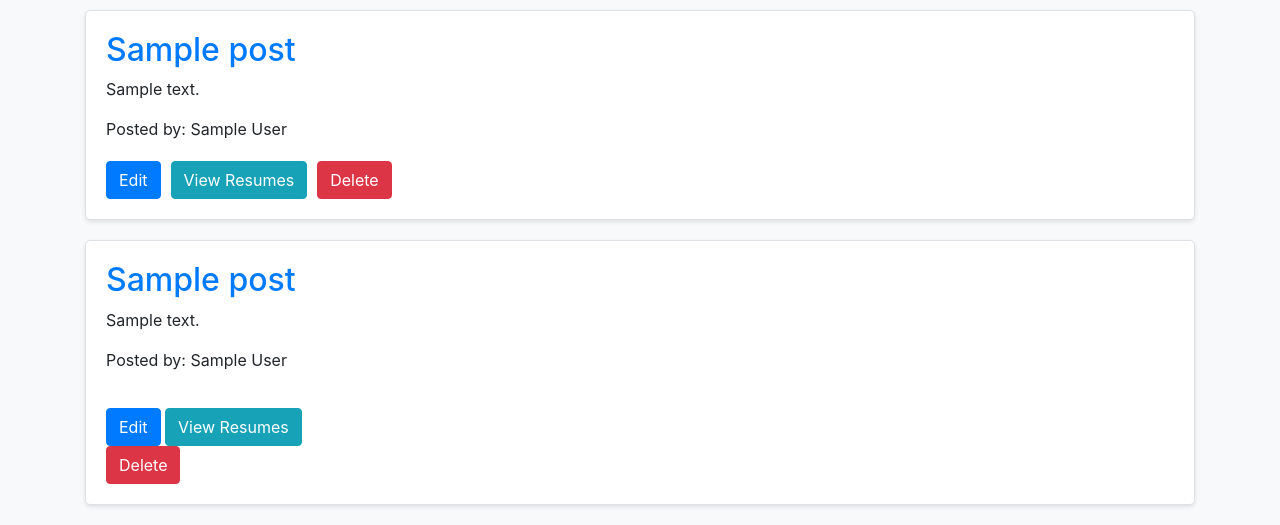
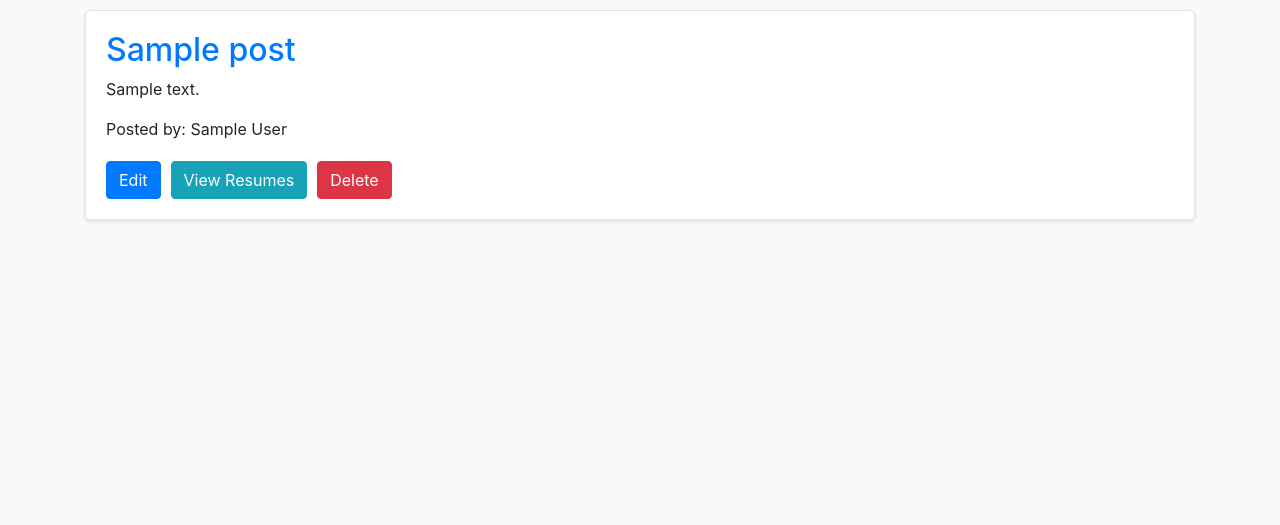
Before and after one commit to m-palaciosq/CampusCollabConnect, a Flask app: page /manage_posts in a window 1280 px wide. Shown: the part 470-995 px from the top of the page. After the commit the page ends 692 px from the top, so only its background shows below. Run offline with Flask 3, Linux system fonts and the light colour scheme; the visitor is signed in with stand-in values (Sample User, id 1); tables that the repository leaves empty or names only in its code hold one stand-in row (values such as "Sample post"); some libraries are stand-ins or nearby versions.

Commit message:
Update mPostSelection.html
Removed this snippet of code, which caused the posts to be duplicated twice

```diff
--- a/templates/mPostSelection.html
+++ b/templates/mPostSelection.html
@@ -110,20 +110,6 @@
         </body>
         </html>
 
-        {% for post in posts %}
-        <div class="post">
-            <h2>{{ post['title'] }}</h2>
-            <p>{{ post['description'] }}</p>
-            <p>Posted by: {{ post['username'] }}</p>
-            <a href="{{ url_for('edit_post', post_id=post['postID']) }}" class="btn btn-primary edit-button">Edit</a>
-            <a href="{{ url_for('view_resumes', postID=post['postID']) }}" class="btn btn-info view-resumes-button">View Resumes</a>
-            <form action="{{ url_for('delete_post', post_id=post['postID']) }}" method="post" onsubmit="return confirm('Are you sure you want to delete this post?');">
-                <button type="submit" class="btn btn-danger">Delete</button>
-            </form>
-        </div>
-        {% endfor %}
-    </div>
-
     <script src="https://code.jquery.com/jquery-3.5.1.slim.min.js"></script>
     <script src="https://cdn.jsdelivr.net/npm/@popperjs/core@2.9.12/dist/umd/popper.min.js"></script>
     <script src="https://stackpath.bootstrapcdn.com/bootstrap/4.3.1/js/bootstrap.min.js"></script>
```
